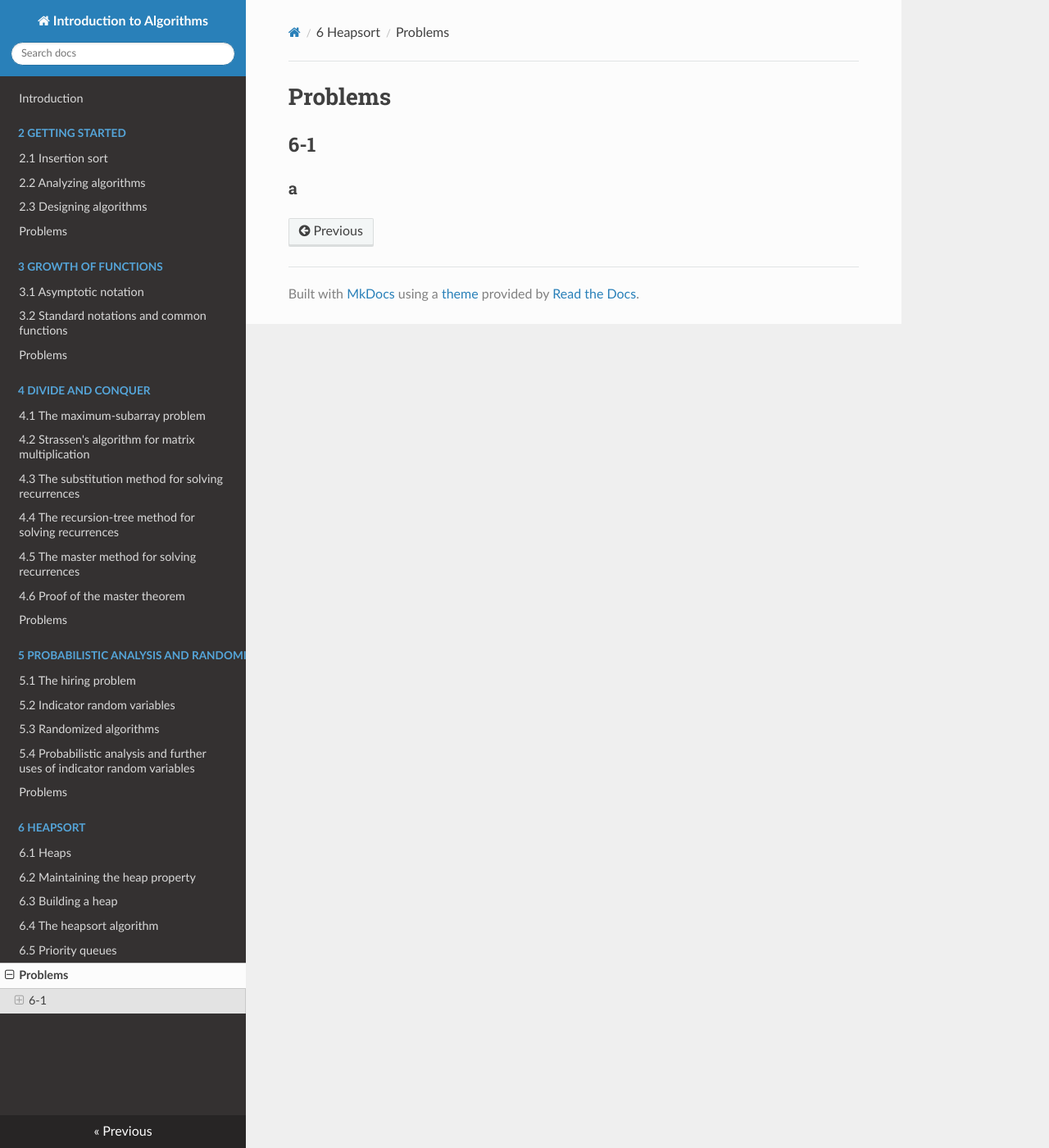
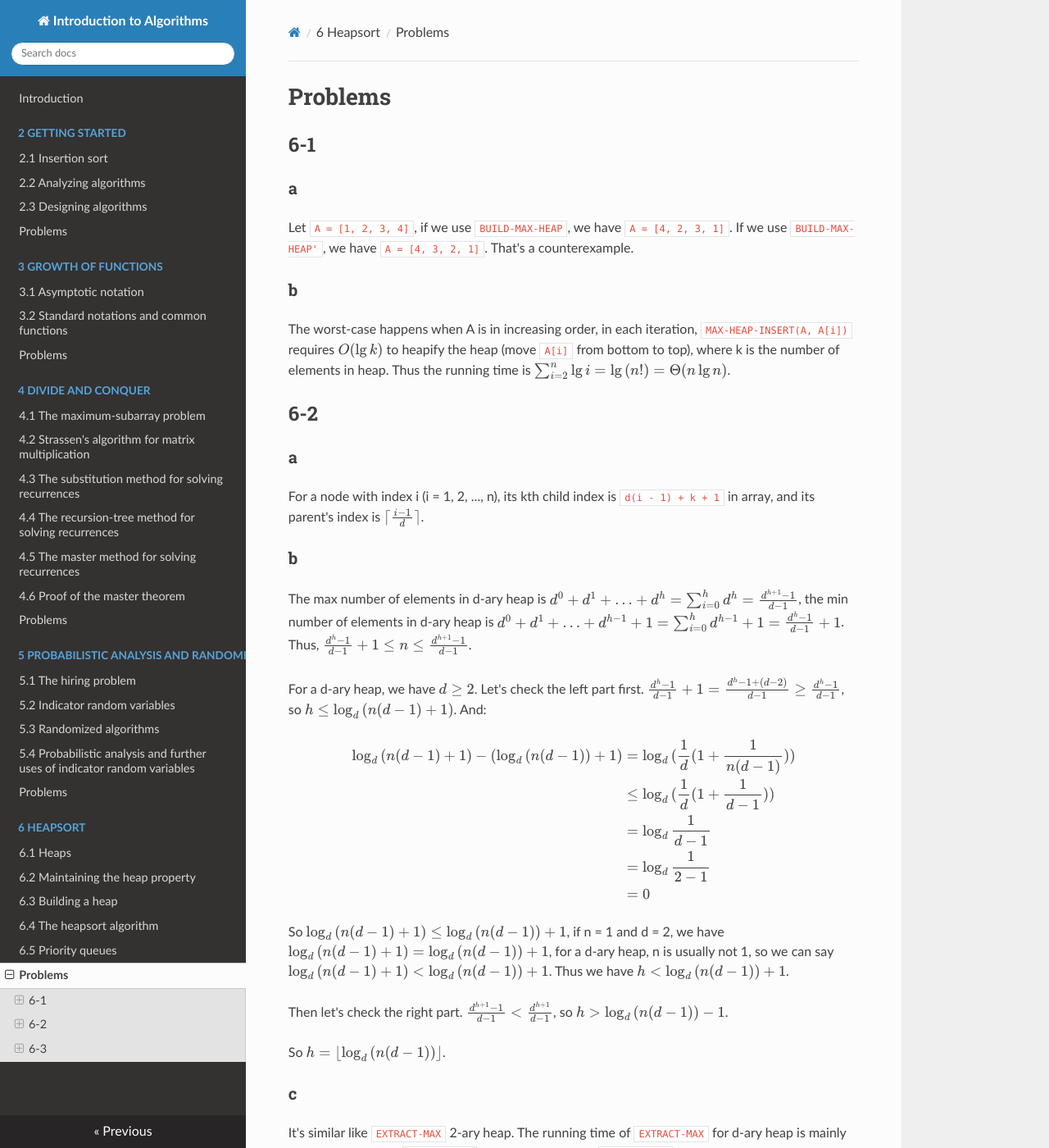
Before and after one commit to Frederick-S/Introduction-to-Algorithms-Notes, an MkDocs documentation site: the page built from docs/6-Heapsort/Problems.md, in a window 1280 px wide and 1400 px high. Shown: the whole window at 82% size. Built offline with MkDocs 1.6.1, drawn with Linux system fonts in a browser that asks for light colours; nearby versions of some CDN libraries; formulas are drawn with MathJax 3; old or Windows-style settings are respelled for this version of MkDocs; some of the changed text lies outside the part shown.

Commit message:
Add 6-1, 6-2

````diff
--- a/docs/6-Heapsort/Problems.md
+++ b/docs/6-Heapsort/Problems.md
@@ -1,3 +1,57 @@
 # Problems
 ## 6-1
 ### a
+Let `A = [1, 2, 3, 4]`, if we use `BUILD-MAX-HEAP`, we have `A = [4, 2, 3, 1]`. If we use `BUILD-MAX-HEAP'`, we have `A = [4, 3, 2, 1]`. That's a counterexample.
+
+### b
+The worst-case happens when A is in increasing order, in each iteration, `MAX-HEAP-INSERT(A, A[i])` requires $O(\lg{k})$ to heapify the heap (move `A[i]` from bottom to top), where k is the number of elements in heap. Thus the running time is $\sum_{i = 2}^{n}\lg{i} = \lg{(n!)} = \Theta(n\lg{n})$.
+
+## 6-2
+### a
+For a node with index i (i = 1, 2, ..., n), its kth child index is `d(i - 1) + k + 1` in array, and its parent's index is $\lceil \frac{i - 1}{d} \rceil$.
+
+### b
+The max number of elements in d-ary heap is $d^0 + d^1 + \ldots + d^h = \sum_{i = 0}^{h}d^h = \frac{d^{h + 1} - 1}{d - 1}$, the min number of elements in d-ary heap is $d^0 + d^1 + \ldots + d^{h - 1} + 1 = \sum_{i = 0}^{h}d^{h - 1} + 1 = \frac{d^h - 1}{d - 1} + 1$. Thus, $\frac{d^h - 1}{d - 1} + 1 \leq n \leq \frac{d^{h + 1} - 1}{d - 1}$.
+
+For a d-ary heap, we have $d \geq 2$. Let's check the left part first. $\frac{d^h - 1}{d - 1} + 1 = \frac{d^h - 1 + (d - 2)}{d - 1} \geq \frac{d^h - 1}{d - 1}$, so $h \leq \log_d{(n(d - 1) + 1)}$. And:
+
+$$
+\begin{eqnarray}
+\log_d{(n(d - 1) + 1)} - (\log_d{(n(d - 1))} + 1)  &=& \log_d{(\frac{1}{d}(1 + \frac{1}{n(d - 1)}))} \\\
+&\leq& \log_d{(\frac{1}{d}(1 + \frac{1}{d - 1}))} \\\
+&=& \log_d{\frac{1}{d - 1}} \\\
+&=& \log_d{\frac{1}{2 - 1}} \\\
+&=& 0
+\end{eqnarray}
+$$
+
+So $\log_d{(n(d - 1) + 1)} \leq \log_d{(n(d - 1))} + 1$, if n = 1 and d = 2, we have $\log_d{(n(d - 1) + 1)} = \log_d{(n(d - 1))} + 1$, for a d-ary heap, n is usually not 1, so we can say $\log_d{(n(d - 1) + 1)} < \log_d{(n(d - 1))} + 1$. Thus we have $h < \log_d{(n(d - 1))} + 1$.
+
+Then let's check the right part. $\frac{d^{h + 1} - 1}{d - 1} < \frac{d^{h + 1}}{d - 1}$, so $h > \log_d{(n(d - 1))} - 1$.
+
+So $h = \lfloor \log_d{(n(d - 1))} \rfloor$.
+
+### c
+It's similar like `EXTRACT-MAX` 2-ary heap. The running time of `EXTRACT-MAX` for d-ary heap is mainly the running time of `MAX-HEAPIFY`. We need to change `MAX-HEAPIFY` a little bit.
+```
+MAX-HEAPIFY(A, i)
+largest = i
+for i = 1 to d
+    child = CHILD(i)
+    if child <= A.heap-size and A[child] > A[largest]
+        largest = child
+if largest != i
+    exchange A[i] with A[largest]
+    MAX-HEAPIFY(A, largest)
+```
+
+So the running time of `MAX-HEAPIFY` for d-ary heap is $O(dh) = O(d\log_d{(n(d - 1))})$.
+
+### d
+The `INSERT` method only compares node i with its parent, so the running time is $O(h) = O(\log_d{(n(d - 1))})$.
+
+### e
+Since the `INSERT` method calls `INCREASE-KEY` method, the running time of `INCREASE-KEY` is also $O(h) = O(\log_d{(n(d - 1))})$.
+
+## 6-3
+### a
````
Also changed, not shown: docs/6-Heapsort/6.4-The-heapsort-algorithm.md (+7 -7 lines), docs/6-Heapsort/6.5-Priority-queues.md (+6 -6 lines).
